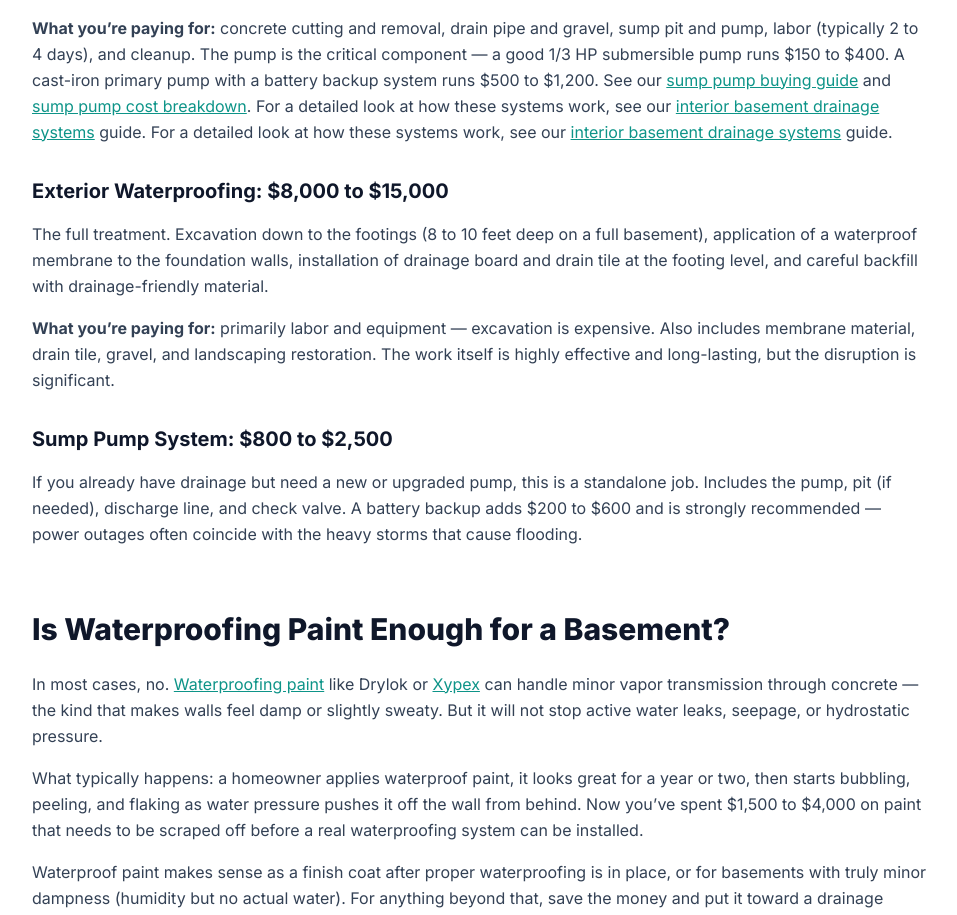
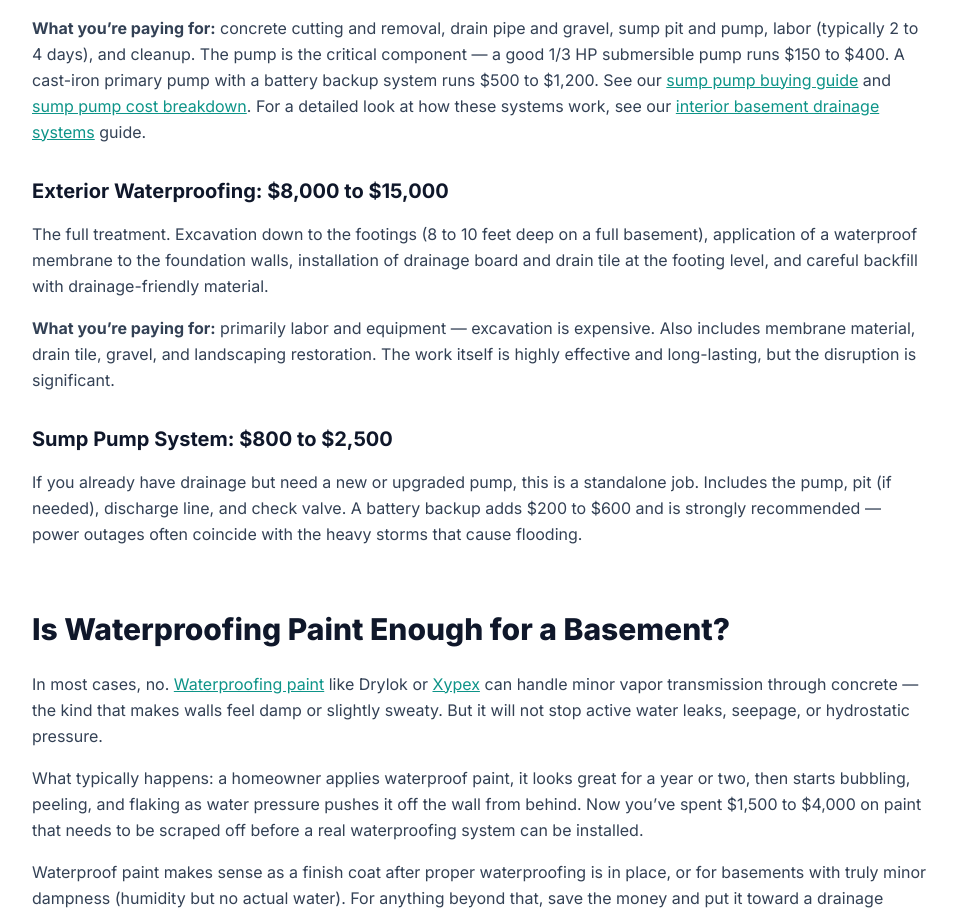
Before and after one commit to thebasementguide2026/basement-guide, a Next.js app: page /articles/basement-waterproofing-cost in a window 1280 px wide. Shown: the part 7680-8595 px from the top of the page, without its empty margins (0-957 px from the left). Built offline with nearby package versions, Linux system fonts and the light colour scheme.

Commit message:
Update basement-waterproofing-cost: fix permits link, remove duplicate sentence, fix metadata ranges

```diff
--- a/app/articles/basement-waterproofing-cost/page.tsx
+++ b/app/articles/basement-waterproofing-cost/page.tsx
@@ -5,7 +5,7 @@ import type { Metadata } from 'next'
 
 export const metadata: Metadata = {
   title: 'Basement Waterproofing Cost 2026: What You\'ll Actually Pay',
-  description: 'How much does basement waterproofing cost in 2026? National average $5,230. Interior systems $3,000-$8,000, exterior $8,000-$15,000. Full cost breakdown by method.',
+  description: 'How much does basement waterproofing cost in 2026? National average $5,230. Interior systems $3,000 to $8,000, exterior $8,000 to $15,000. Full cost breakdown by method.',
 }
 
 export default function BasementWaterproofingCostPage() {
@@ -19,7 +19,7 @@ export default function BasementWaterproofingCostPage() {
               '@context': 'https://schema.org',
               '@type': 'Article',
               headline: 'Basement Waterproofing Cost 2026: What You\'ll Actually Pay',
-              description: 'How much does basement waterproofing cost in 2026? National average $5,230. Interior systems $3,000-$8,000, exterior $8,000-$15,000. Full cost breakdown by method.',
+              description: 'How much does basement waterproofing cost in 2026? National average $5,230. Interior systems $3,000 to $8,000, exterior $8,000 to $15,000. Full cost breakdown by method.',
               datePublished: '2025-02-01',
               dateModified: '2026-03-03',
               author: { '@type': 'Organization', name: 'The Basement Guide' },
@@ -285,7 +285,7 @@ export default function BasementWaterproofingCostPage() {
             The workhorse of basement waterproofing. A contractor jackhammers a narrow trench around the interior perimeter, installs perforated drain pipe in gravel, connects everything to a sump pit with a pump, and patches the concrete. Water that enters through the walls or floor-wall joint is intercepted and pumped out before it reaches your living space.
           </p>
           <p className='text-slate-700 leading-relaxed mb-4'>
-            <strong>What you&rsquo;re paying for:</strong> concrete cutting and removal, drain pipe and gravel, sump pit and pump, labor (typically 2 to 4 days), and cleanup. The pump is the critical component &mdash; a good 1/3 HP submersible pump runs $150 to $400. A cast-iron primary pump with a battery backup system runs $500 to $1,200. See our <Link href='/articles/sump-pump-buying-guide' className='text-teal-600 underline hover:text-teal-800'>sump pump buying guide</Link> and <Link href='/articles/sump-pump-cost' className='text-teal-600 underline hover:text-teal-800'>sump pump cost breakdown</Link>. For a detailed look at how these systems work, see our <Link href='/articles/interior-basement-drainage-systems' className='text-teal-600 underline hover:text-teal-800'>interior basement drainage systems</Link> guide. For a detailed look at how these systems work, see our <Link href='/articles/interior-basement-drainage-systems' className='text-teal-600 underline hover:text-teal-800'>interior basement drainage systems</Link> guide.
+            <strong>What you&rsquo;re paying for:</strong> concrete cutting and removal, drain pipe and gravel, sump pit and pump, labor (typically 2 to 4 days), and cleanup. The pump is the critical component &mdash; a good 1/3 HP submersible pump runs $150 to $400. A cast-iron primary pump with a battery backup system runs $500 to $1,200. See our <Link href='/articles/sump-pump-buying-guide' className='text-teal-600 underline hover:text-teal-800'>sump pump buying guide</Link> and <Link href='/articles/sump-pump-cost' className='text-teal-600 underline hover:text-teal-800'>sump pump cost breakdown</Link>. For a detailed look at how these systems work, see our <Link href='/articles/interior-basement-drainage-systems' className='text-teal-600 underline hover:text-teal-800'>interior basement drainage systems</Link> guide.
           </p>
 
           <h3 className='text-xl font-bold text-slate-900 mt-8 mb-4'>Exterior Waterproofing: $8,000 to $15,000</h3>
@@ -339,7 +339,7 @@ export default function BasementWaterproofingCostPage() {
           {/* Permits - Expanded */}
           <h2 className='text-3xl font-extrabold text-slate-900 mt-16 mb-6'>Do You Need a Permit?</h2>
           <p className='text-slate-700 leading-relaxed mb-4'>
-            In most jurisdictions, interior waterproofing work (French drains, sump pumps, sealers) does not require a <Link href='/articles/basement-permits-guide' className='text-teal-600 underline hover:text-teal-800'>building permit</Link>. Exterior waterproofing usually requires a permit because it involves excavation near the foundation and potentially modifying drainage systems that affect neighboring properties. Some municipalities also require permits for sump pump discharge routing.
+            In most jurisdictions, interior waterproofing work (French drains, sump pumps, sealers) does not require a <Link href='/articles/basement-permits' className='text-teal-600 underline hover:text-teal-800'>building permit</Link>. Exterior waterproofing usually requires a permit because it involves excavation near the foundation and potentially modifying drainage systems that affect neighboring properties. Some municipalities also require permits for sump pump discharge routing.
           </p>
           <p className='text-slate-700 leading-relaxed mb-4'>
             Your contractor should know the local requirements &mdash; if they tell you permits aren&rsquo;t necessary for exterior work, that&rsquo;s a yellow flag.
```
